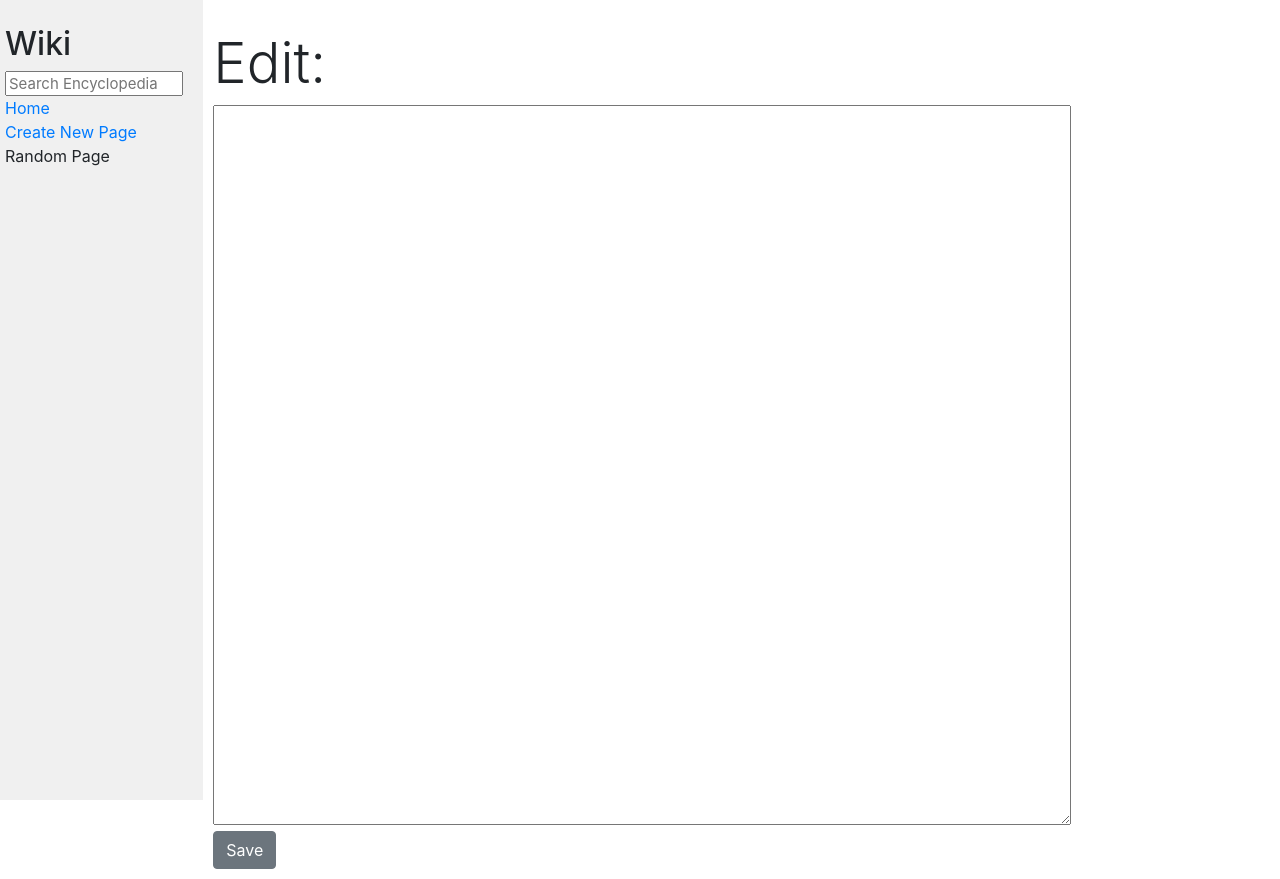
After one commit to ainsanchez/wiki, a Django app: page /edit/1 in a window 1280 px wide. The commit adds this page. Run offline with Django 3.2, Linux system fonts and the light colour scheme; some libraries are stand-ins or nearby versions.

Commit message:
Edit Page

```diff
--- /dev/null
+++ b/encyclopedia/templates/encyclopedia/edit.html
@@ -0,0 +1,14 @@
+{% extends "encyclopedia/layout.html" %}
+
+{% block title %}
+    Edit
+{% endblock %}
+{% block body %}
+    <form method="post">
+    {% csrf_token %}
+    <h1 class="display-4">Edit:</h1>
+        {{ edit }}
+    <br>
+    <input class="btn btn-secondary" type="submit" value="Save"/>
+</form>
+{% endblock %}
--- a/encyclopedia/templates/wiki/title.html
+++ b/encyclopedia/templates/wiki/title.html
@@ -11,5 +11,6 @@
         {% else %}
         <h1>Error: Your request was not found</h1>
         {% endif %}
+        <button type="submit" onclick="location.href='{% url 'edit' title %}'">Edit</button>
     </body>
 </html>
--- a/encyclopedia/urls.py
+++ b/encyclopedia/urls.py
@@ -7,5 +7,6 @@ urlpatterns = [
     path("wiki/<str:name>", views.title, name="title"),
     path("search/", views.search, name="search"),
     path("search_results", views.search, name="search_results"),
-    path("create_entry", views.create, name="create_entry")
+    path("create_entry", views.create, name="create_entry"),
+    path("edit/<str:title>", views.edit, name="edit")
 ]
--- a/encyclopedia/views.py
+++ b/encyclopedia/views.py
@@ -9,6 +9,9 @@ class NewTaskForm(forms.Form):
     title = forms.CharField(label="Title")
     text = forms.CharField(label="Content",
                            widget=forms.Textarea(attrs={"rows":"5"}))
+
+class Edit(forms.Form):
+    textarea = forms.CharField(widget=forms.Textarea(), label='')
 
 
 def index(request):
@@ -49,3 +52,26 @@ def create(request):
     return render(request, "encyclopedia/create_entry.html", {
         "form": NewTaskForm()
     })
+
+
+def edit(request, title):
+    if request.method == 'GET':
+        my_entry = util.get_entry(title)
+        context = {
+            'edit': Edit(initial={'textarea': my_entry}),
+            'title': title
+    }
+        return render (request, "encyclopedia/edit.html", context)
+    else:
+        form = Edit(request.POST)
+        if form.is_valid():
+            textarea = form.cleaned_data["textarea"]
+            util.save_entry(title, textarea)
+            my_entry = util.get_entry(title)
+            #page_converted = markdwn.convert(my_entry)
+            page_converted = my_entry
+            context = {
+                'my_entry': page_converted,
+                'title': title
+            }
+            return redirect('title', title)
```
Also changed, not shown: entries/CSS.md (+1 -1 lines).
